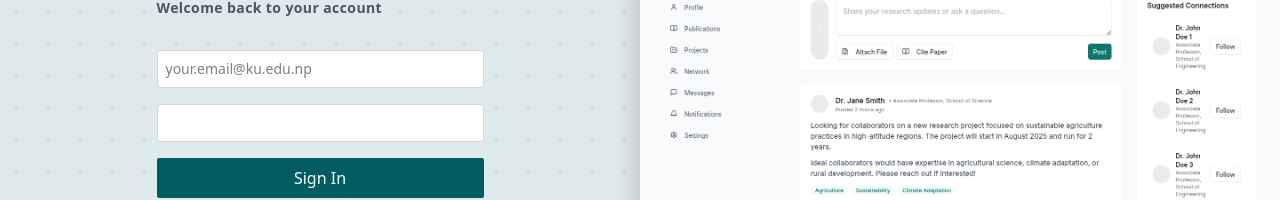
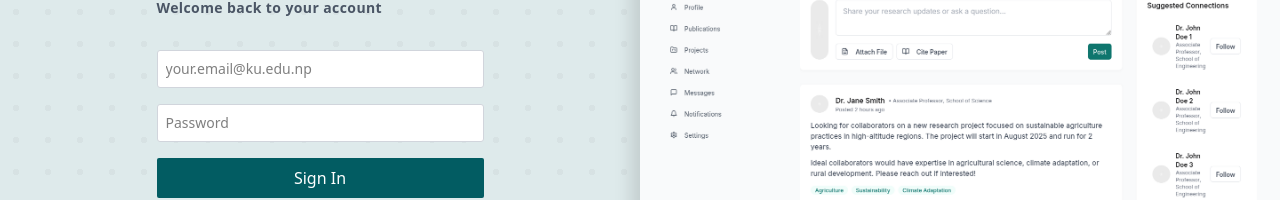
Before and after one commit to kuosc2005/kurch, a Next.js app: page /login in a window 1280 px wide. Shown: the part 356-556 px from the top of the page. Built offline with nearby package versions, Linux system fonts and the light colour scheme.

Commit message:
chore: add missing placeholder for password

```diff
--- a/src/app/(auth)/login/page.tsx
+++ b/src/app/(auth)/login/page.tsx
@@ -175,6 +175,7 @@ const LoginPage: React.FC = () => {
           type="password"
           value={password}
           onChange={(e) => setPassword(e.target.value)}
+          placeholder="Password"
           required
           disabled={isLoading}
         />
```
